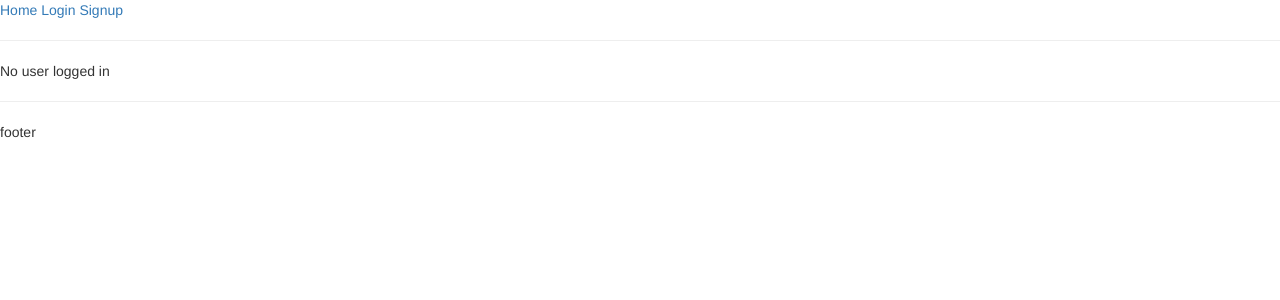
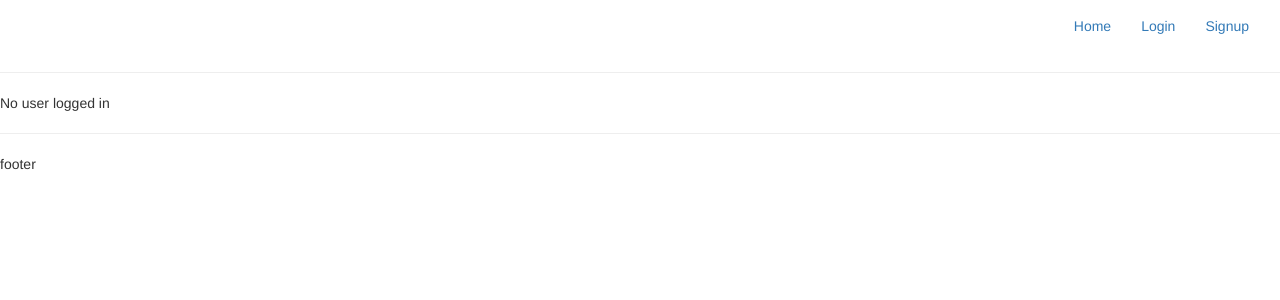
Before and after one commit to Streetfighter4/kanq, a Django app: page / in a window 1280 px wide. Shown: the top 300 px of the page. Run offline with Django 3.2, Linux system fonts and the light colour scheme; some libraries are stand-ins or nearby versions.

Commit message:
Make header pretty so that everything else stands out and you can easily see how ugly it is :)

```diff
--- a/image_site_app/templates/partials/header.html
+++ b/image_site_app/templates/partials/header.html
@@ -1,10 +1,16 @@
-<div id="header">
-    <a href="{% url 'index' %}">Home</a>
+<nav class="navbar">
+    <div class="container-fluid">
+        <div class="collapse navbar-collapse">
+            <ul class="nav navbar-nav main-nav navbar-right">
+                <li class="inline-nav-item"><a id="index-nav" href="{% url 'index' %}">Home</a></li>
 
-    {% if not request.user.is_authenticated %}
-        <a href="{% url 'login' %}">Login</a>
-        <a href="{% url 'signup' %}">Signup</a>
-    {% else %}
-        <a href="{% url 'logout' %}">Logout</a>
-    {% endif %}
-</div>
+                {% if not request.user.is_authenticated %}
+                    <li class="inline-nav-item"><a id="login-nav" href="{% url 'login' %}">Login</a></li>
+                    <li class="inline-nav-item"><a id="signup-nav" href="{% url 'signup' %}">Signup</a></li>
+                {% else %}
+                    <li class="inline-nav-item"><a id="logout-nav" href="{% url 'logout' %}">Logout</a></li>
+                {% endif %}
+            </ul>
+        </div>
+    </div>
+</nav>
```
